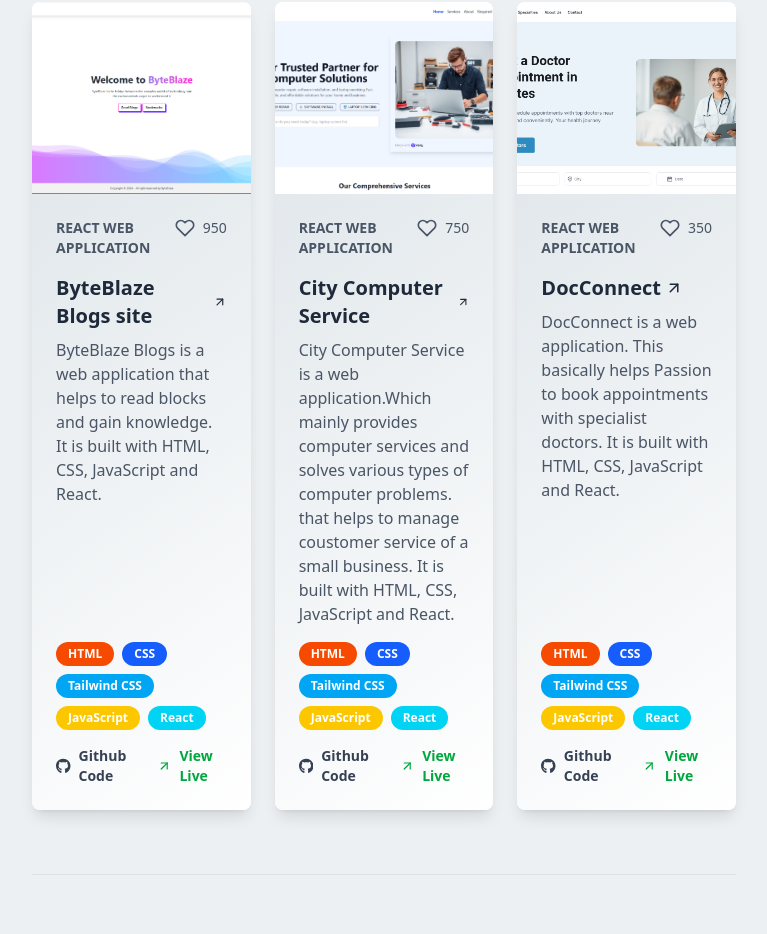
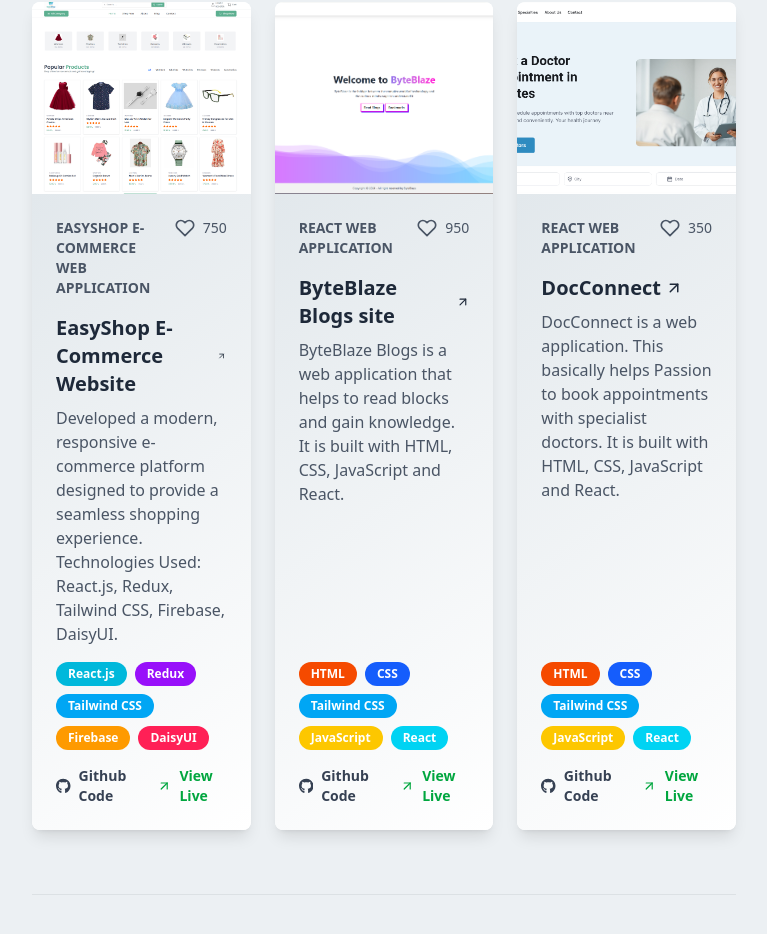
Before and after one commit to NayeemWD/Nayeem-Portfolio, a React (Vite) app: page / in a window 1280 px wide. Shown: the part 1640-2574 px from the top of the page, without its empty margins (256-1023 px from the left). Built offline with nearby package versions, Linux system fonts and the light colour scheme.

Commit message:
Project update and Resume chang

```diff
--- a/src/Components/Banner.jsx
+++ b/src/Components/Banner.jsx
@@ -37,7 +37,7 @@
         <div className="flex flex-col sm:flex-row gap-3 sm:gap-6 mt-3">
           <div className="w-full sm:w-auto">
             <a
-              href="https://drive.google.com/file/d/1WJkwHNsRt6UiWT1aCfaxSZ10G1jhKPbH/view?usp=sharing"
+              href="https://drive.google.com/file/d/1lnnMEcVdMGdBPLwu2vNDevY13BTRaJeB/view?usp=sharing"
               rel="noopener noreferrer"
               target="_blank"
               className="btn w-full sm:w-auto btn-sm sm:btn-md md:btn-lg btn-info btn-outline">
--- a/src/Components/Projects.jsx
+++ b/src/Components/Projects.jsx
@@ -3,8 +3,27 @@
 import { FiHeart, FiArrowUpRight } from "react-icons/fi";
 
 const ProjectsItems = [
+    {
+    id: 1,
+    image: "/p4.png",
+    category: "EasyShop E-Commerce Web Application",
+    likes: 750,
+    title: "EasyShop E-Commerce Website",
+    description:
+      "Developed a modern, responsive e-commerce platform designed to provide a seamless shopping experience. Technologies Used: React.js, Redux, Tailwind CSS, Firebase, DaisyUI.",
+    delay: 300,
+    ProjectLink: "https://nayeem-e-commerce.netlify.app/",
+    githubLinkFrontend: "https://github.com/NayeemWD/e-commerce",
+    technologies: [
+  { name: "React.js", color: "bg-cyan-500" },
+  { name: "Redux", color: "bg-purple-600" },
+  { name: "Tailwind CSS", color: "bg-sky-500" },
+  { name: "Firebase", color: "bg-amber-500" },
+  { name: "DaisyUI", color: "bg-rose-500" }
+    ],
+  },
   {
-    id: 1,
+    id: 2,
     image: "/p1.png",
     category: "React Web Application",
     likes: 950,
@@ -15,25 +34,6 @@
     ProjectLink: "https://byte-blaze.netlify.app/",
     githubLinkFrontend:
       "https://github.com/NayeemWD/ByteBlaze?tab=readme-ov-file",
-    technologies: [
-      { name: "HTML", color: "bg-orange-600" },
-      { name: "CSS", color: "bg-blue-600" },
-      { name: "Tailwind CSS", color: "bg-sky-500" },
-      { name: "JavaScript", color: "bg-yellow-400" },
-      { name: "React", color: "bg-cyan-400" },
-    ],
-  },
-  {
-    id: 2,
-    image: "/p2.png",
-    category: "React Web Application",
-    likes: 750,
-    title: "City Computer Service",
-    description:
-      "City Computer Service is a web application.Which mainly provides computer services and solves various types of computer problems. that helps to manage coustomer service of a small business. It is built with HTML, CSS, JavaScript and React.",
-    delay: 300,
-    ProjectLink: "https://city-computer-service.netlify.app/",
-    githubLinkFrontend: "https://github.com/NayeemWD/City-Computer-Service",
     technologies: [
       { name: "HTML", color: "bg-orange-600" },
       { name: "CSS", color: "bg-blue-600" },
```
Also changed, not shown: public/p4.png (added).
